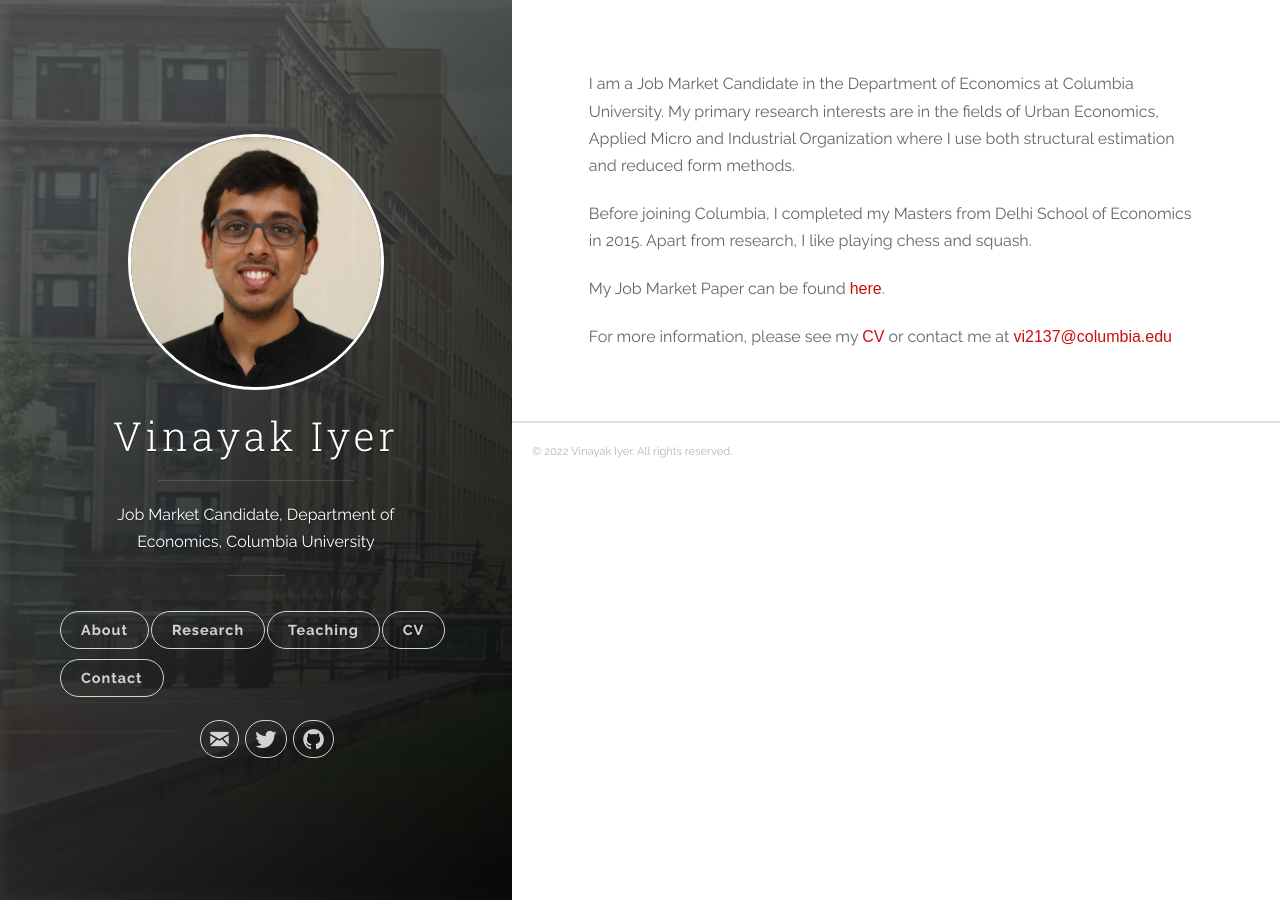
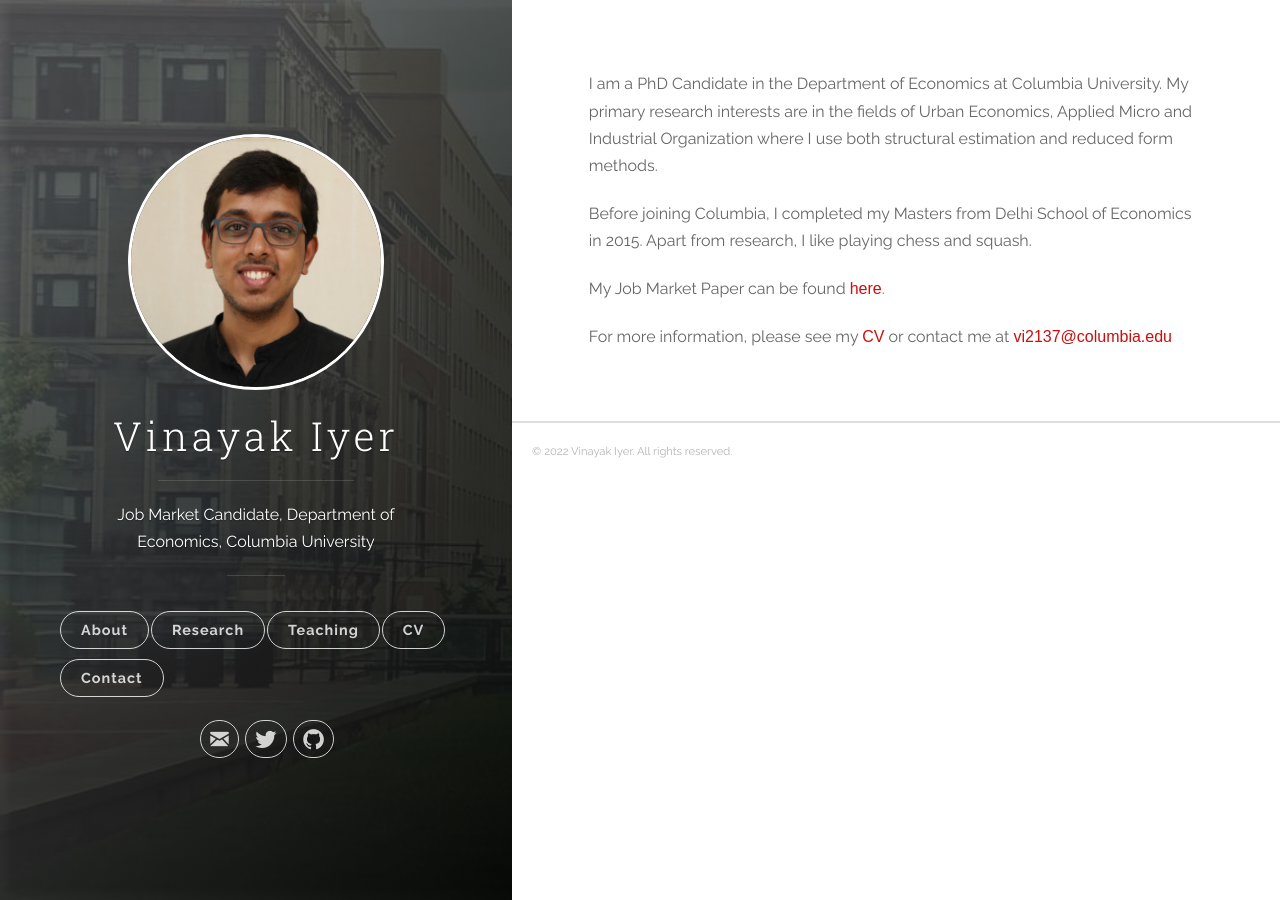
Before and after one commit to vinayakiyer/vinayakiyer.github.io, a Jekyll site: the page built from _posts/2018-06-14-about.markdown, in a window 1280 px wide. Built offline with Jekyll 4.4.1, drawn with Linux system fonts in a browser that asks for light colours.

Commit message:
Update 2018-06-14-about.markdown

```diff
--- a/_posts/2018-06-14-about.markdown
+++ b/_posts/2018-06-14-about.markdown
@@ -3,7 +3,7 @@ title:  " "
 categories: [jekyll]
 tags: [jekyll]
 ---
-I am a Job Market Candidate in the Department of Economics at Columbia University. My primary research interests are in the fields of Urban Economics, Applied Micro and Industrial Organization where I use both structural estimation and reduced form methods.
+I am a PhD Candidate in the Department of Economics at Columbia University. My primary research interests are in the fields of Urban Economics, Applied Micro and Industrial Organization where I use both structural estimation and reduced form methods.
 
 Before joining Columbia, I completed my Masters from Delhi School of Economics in 2015. Apart from research, I like playing chess and squash.
 
```
